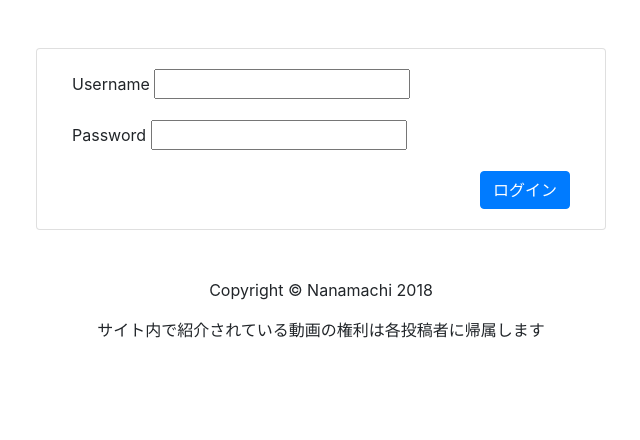
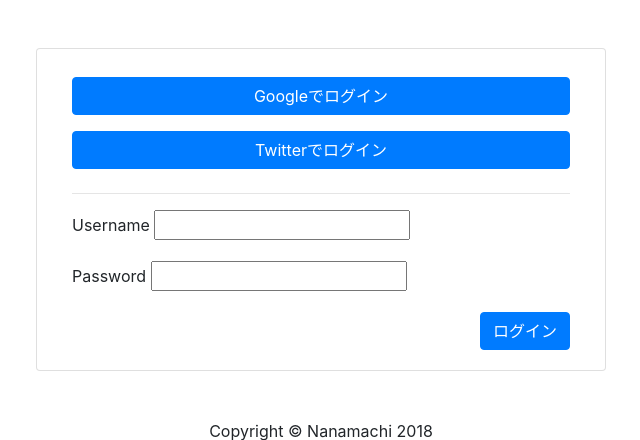
Before and after one commit to UtakoTuneProj/UtakoSite, a Django app: template register/templates/register/login.html in a window 1280 px wide. Shown: the part 76-516 px from the top of the page, without its empty margins (319-959 px from the left). Run offline with Django 3.2, Linux system fonts and the light colour scheme; the template is opened without the code that fills it: most values are stand-ins (such as "Sample title", 1, 10 or a date in 2020); form fields are guessed from the names that the template uses; some libraries are stand-ins or nearby versions.

Commit message:
change settings: add social log-in function

```diff
--- a/UtakoSite/urls.py
+++ b/UtakoSite/urls.py
@@ -25,6 +25,7 @@ urlpatterns = [
     path('tag/', include('tag.urls')),
     path('auth/', include('register.urls')),
     path('pages/', include('django.contrib.flatpages.urls')),
+    path('', include('social_django.urls', namespace='social')),
     re_path('^$', views.flatpage, {'url': 'index/'})
 ]
 
--- a/register/templates/register/login.html
+++ b/register/templates/register/login.html
@@ -10,7 +10,7 @@
     <div class="card-body">
       {% if form.errors %}
         <div class="alert alert-danger" role="alert">
-          <p>アカウント名かパスワードが一致しません．</p>
+          アカウント名かパスワードが一致しません．
         </div>
       {% endif %}
       {% if next %}
@@ -26,6 +26,9 @@
 
       <form method="post" action="{% url 'register:login' %}" >
         {% csrf_token %}
+        <a href="{% url "social:begin" "google-oauth2" %}"><div class="btn btn-primary col-12 my-2">Googleでログイン</div></a>
+        <a href="{% url "social:begin" "twitter" %}"><div class="btn btn-primary col-12 my-2">Twitterでログイン</div></a>
+        <hr>
         <div class="form-group">
           {{form.username.label_tag}}
           {{form.username}}
```
Also changed, not shown: UtakoSite/settings.py (+12 -0 lines), 2 other files.
